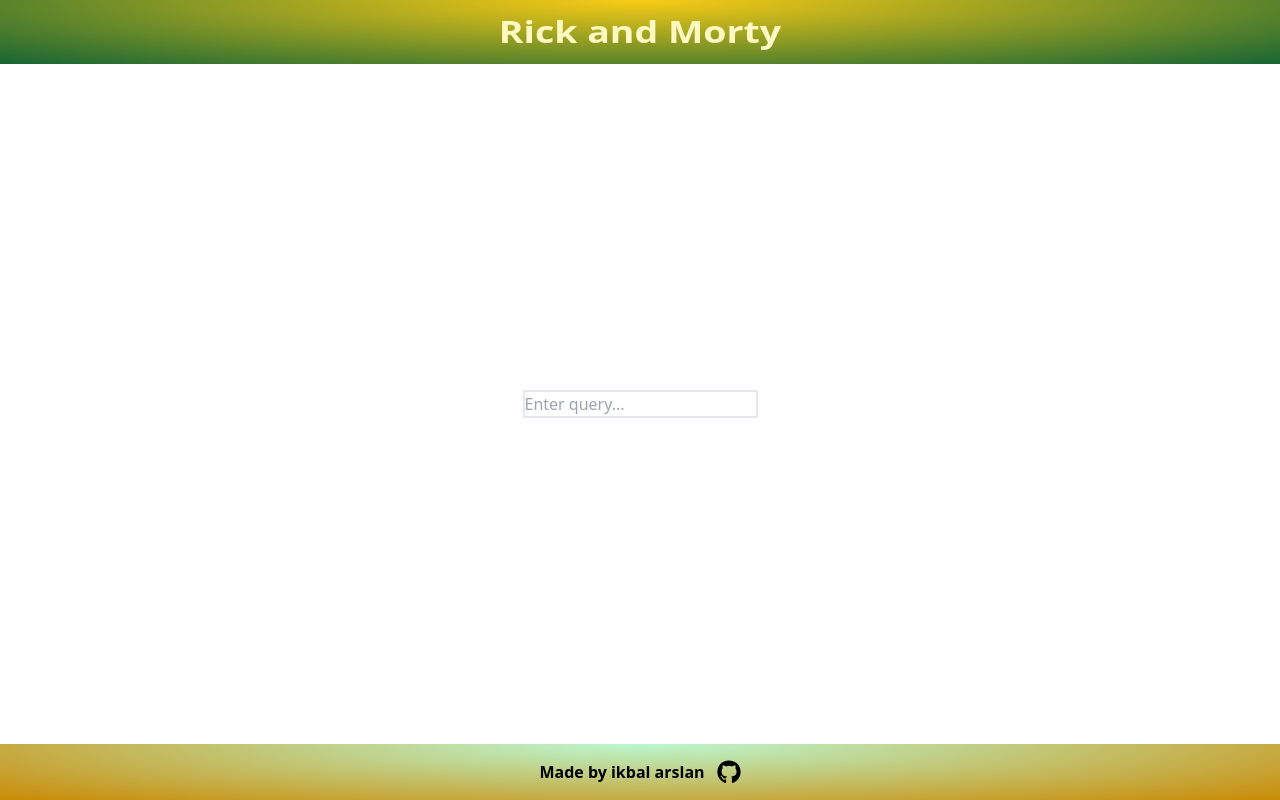
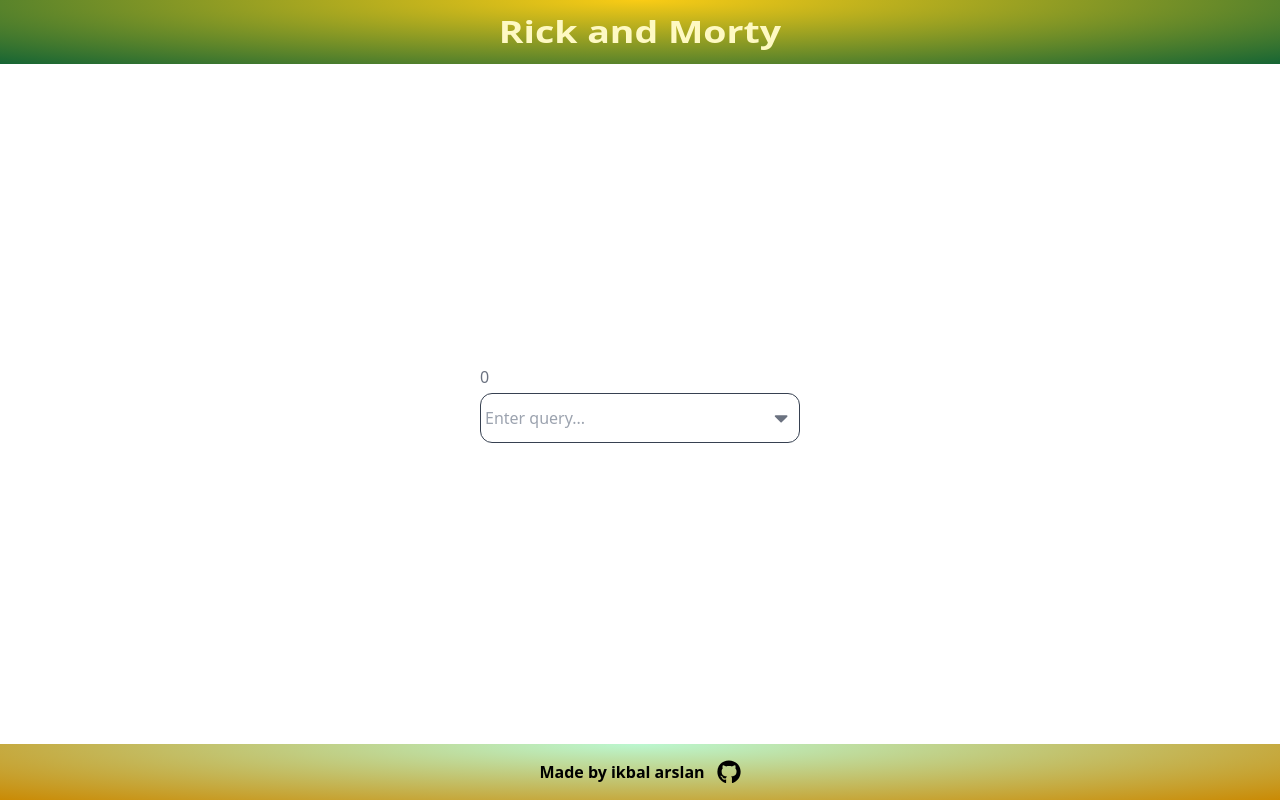
Before and after one commit to ikbalarslandev/Adcreative_case, a React (Vite) app: page / in a window 1280 px wide. Built offline with nearby package versions, Linux system fonts and the light colour scheme; no server answers.

Commit message:
input design

```diff
--- a/src/components/select-component/index.tsx
+++ b/src/components/select-component/index.tsx
@@ -1,6 +1,7 @@
 import { UseQueryResult } from "@tanstack/react-query";
 import { IQueryData } from "../../types";
 import { useSearchParams } from "react-router-dom";
+import { FaCaretDown } from "react-icons/fa";
 
 const SelectComponent: React.FC<{ queryData: UseQueryResult<IQueryData> }> = ({
   queryData,
@@ -12,15 +13,19 @@
   };
 
   return (
-    <div>
-      {queryData.data?.info?.count}
+    <div className="flex flex-col gap-1 text-gray-500">
+      {queryData.data?.info?.count || 0}
+
+      <div className="flex border p-1 rounded-xl w-[20rem] border-gray-700   ">
         <input
           type="text"
-        className="border-2"
+          className=" focus:ring-0 focus:outline-none w-full rounded-lg h-10 min-w-14"
           value={searchParams.get("name") || ""}
           onChange={handleInputChange}
           placeholder="Enter query..."
         />
+        <FaCaretDown className="self-center mr-1" size={22} />
+      </div>
     </div>
   );
 };
```
Lines whose indentation alone changed are shown as unchanged.
